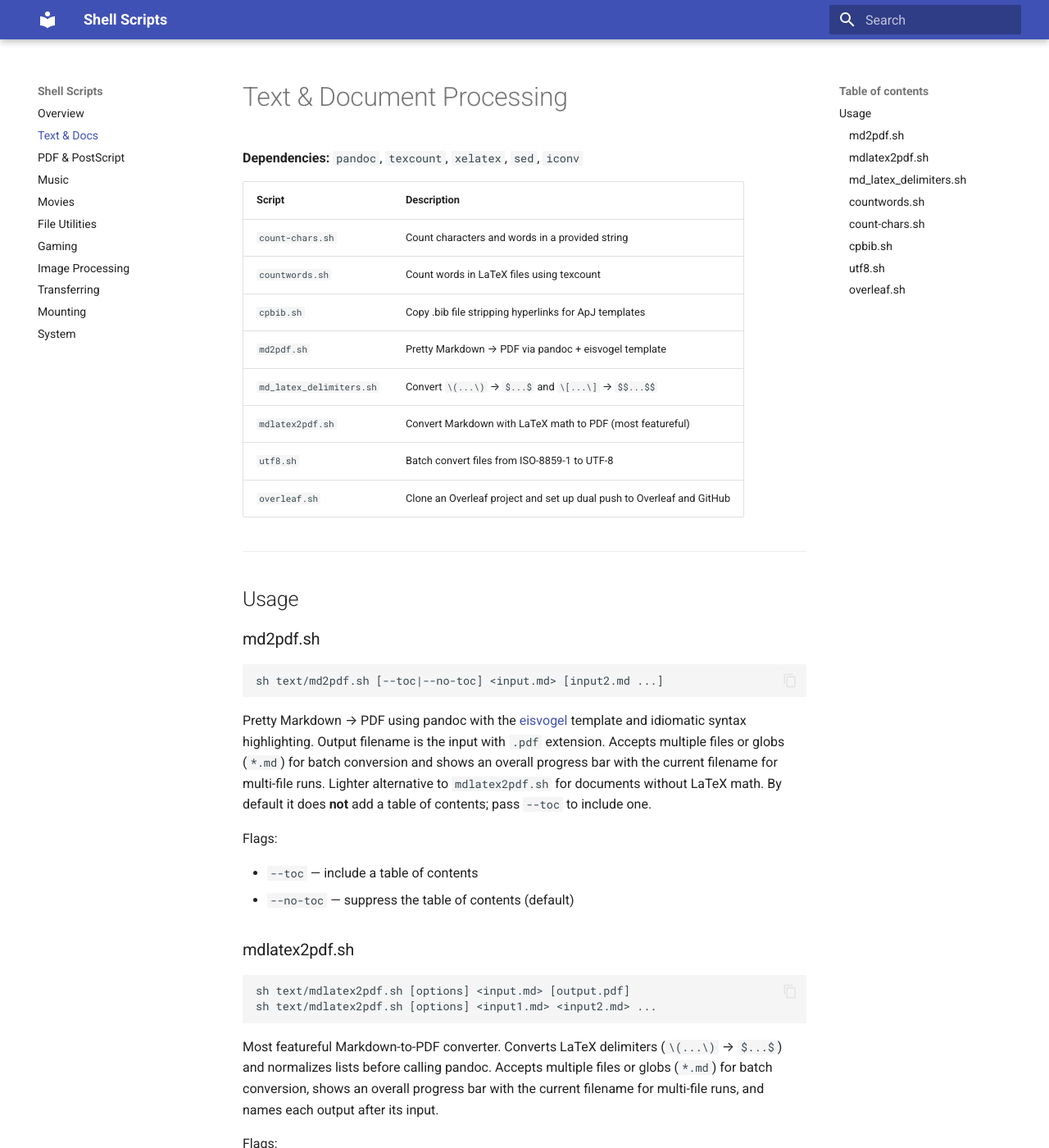
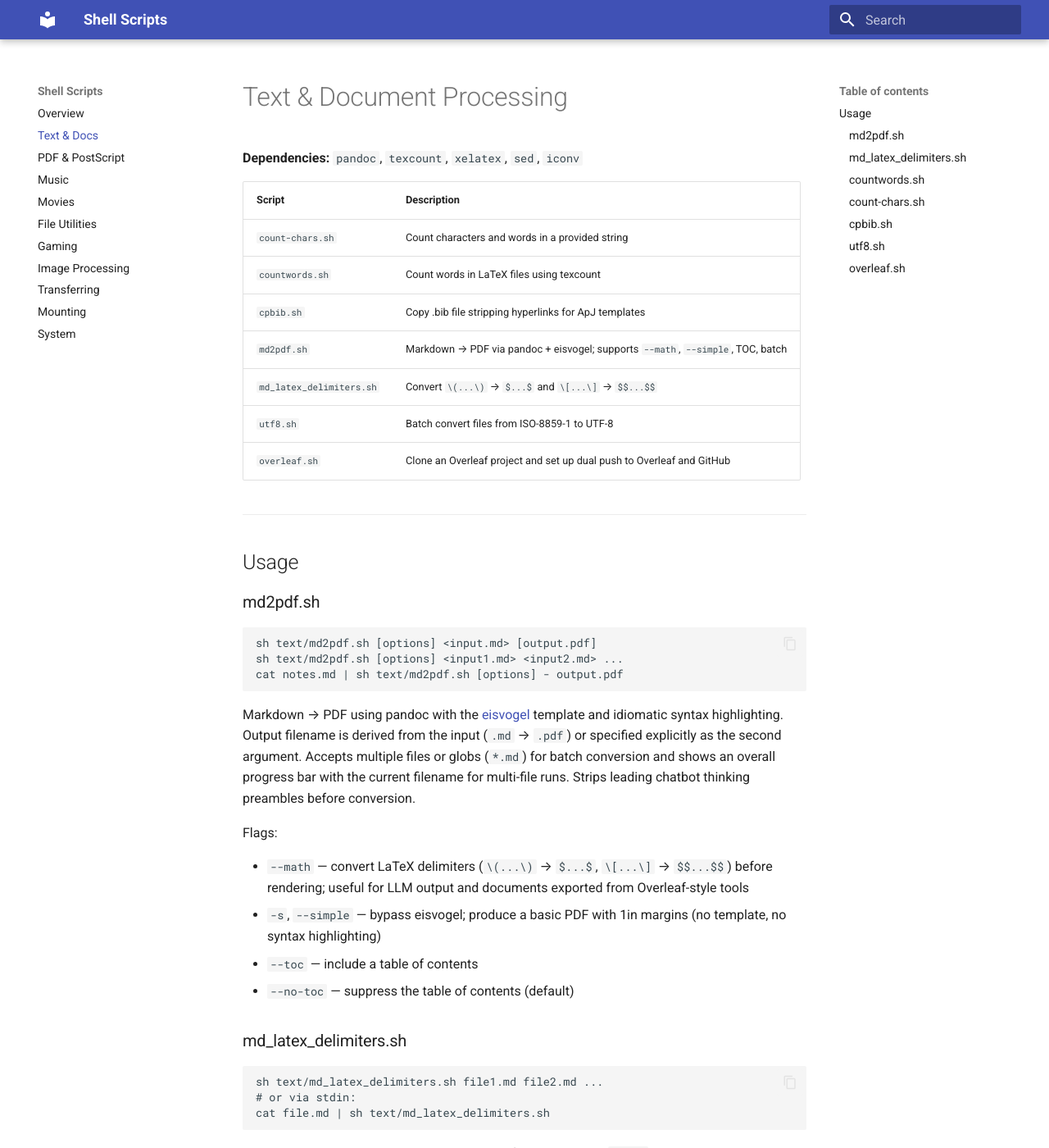
Before and after one commit to rsnemmen/shell-scripts, an MkDocs documentation site: the page built from docs/text.md, in a window 1280 px wide and 1400 px high. Shown: the whole window at 82% size. Built offline with MkDocs 1.6.1 and Material for MkDocs 9.7.7, drawn with Linux system fonts in a browser that asks for light colours; some of the changed text lies outside the part shown.

Commit message:
refactor: consolidate mdlatex2pdf.sh into md2pdf.sh
Folds all capabilities of mdlatex2pdf.sh into md2pdf.sh and removes
the legacy script, eliminating ~500 lines of duplicated helper code.

New flags on md2pdf.sh:
- --math: convert \(...\) → $...$ and \[...\] → $$$...$$$ before rendering
- -s/--simple: basic pandoc output (no eisvogel, 1in margins)
- explicit output filename as second arg: md2pdf.sh input.md out.pdf
- stdin support: cat notes.md | md2pdf.sh --math - out.pdf

Behavior change: TOC now defaults to off in all modes (mdlatex2pdf.sh
previously always enabled --toc; pass --toc explicitly to restore it).

Co-Authored-By: Claude Sonnet 4.6 <noreply@anthropic.com>

````diff
--- a/docs/text.md
+++ b/docs/text.md
@@ -7,9 +7,8 @@
 | `count-chars.sh` | Count characters and words in a provided string |
 | `countwords.sh` | Count words in LaTeX files using texcount |
 | `cpbib.sh` | Copy .bib file stripping hyperlinks for ApJ templates |
-| `md2pdf.sh` | Pretty Markdown → PDF via pandoc + eisvogel template |
+| `md2pdf.sh` | Markdown → PDF via pandoc + eisvogel; supports `--math`, `--simple`, TOC, batch |
 | `md_latex_delimiters.sh` | Convert `\(...\)` → `$...$` and `\[...\]` → `$$...$$` |
-| `mdlatex2pdf.sh` | Convert Markdown with LaTeX math to PDF (most featureful) |
 | `utf8.sh` | Batch convert files from ISO-8859-1 to UTF-8 |
 | `overleaf.sh` | Clone an Overleaf project and set up dual push to Overleaf and GitHub |
 
@@ -20,29 +19,19 @@
 ### md2pdf.sh
 
 ```sh
-sh text/md2pdf.sh [--toc|--no-toc] <input.md> [input2.md ...]
+sh text/md2pdf.sh [options] <input.md> [output.pdf]
+sh text/md2pdf.sh [options] <input1.md> <input2.md> ...
+cat notes.md | sh text/md2pdf.sh [options] - output.pdf
 ```
 
-Pretty Markdown → PDF using pandoc with the [eisvogel](https://github.com/Wandmalfarbe/pandoc-latex-template) template and idiomatic syntax highlighting. Output filename is the input with `.pdf` extension. Accepts multiple files or globs (`*.md`) for batch conversion and shows an overall progress bar with the current filename for multi-file runs. Lighter alternative to `mdlatex2pdf.sh` for documents without LaTeX math. By default it does **not** add a table of contents; pass `--toc` to include one.
+Markdown → PDF using pandoc with the [eisvogel](https://github.com/Wandmalfarbe/pandoc-latex-template) template and idiomatic syntax highlighting. Output filename is derived from the input (`.md` → `.pdf`) or specified explicitly as the second argument. Accepts multiple files or globs (`*.md`) for batch conversion and shows an overall progress bar with the current filename for multi-file runs. Strips leading chatbot thinking preambles before conversion.
 
 Flags:
 
+- `--math` — convert LaTeX delimiters (`\(...\)` → `$...$`, `\[...\]` → `$$...$$`) before rendering; useful for LLM output and documents exported from Overleaf-style tools
+- `-s`, `--simple` — bypass eisvogel; produce a basic PDF with 1in margins (no template, no syntax highlighting)
 - `--toc` — include a table of contents
 - `--no-toc` — suppress the table of contents (default)
-
-### mdlatex2pdf.sh
-
-```sh
-sh text/mdlatex2pdf.sh [options] <input.md> [output.pdf]
-sh text/mdlatex2pdf.sh [options] <input1.md> <input2.md> ...
-```
-
-Most featureful Markdown-to-PDF converter. Converts LaTeX delimiters (`\(...\)` → `$...$`) and normalizes lists before calling pandoc. Accepts multiple files or globs (`*.md`) for batch conversion, shows an overall progress bar with the current filename for multi-file runs, and names each output after its input.
-
-Flags:
-
-- `-s`, `--simple` — basic pandoc output without pre-processing
-- `-h`, `--help` — show usage
 
 ### md_latex_delimiters.sh
 
````
Also changed, not shown: CLAUDE.md (+1 -1 lines), README.md (+1 -2 lines), 2 other files.
